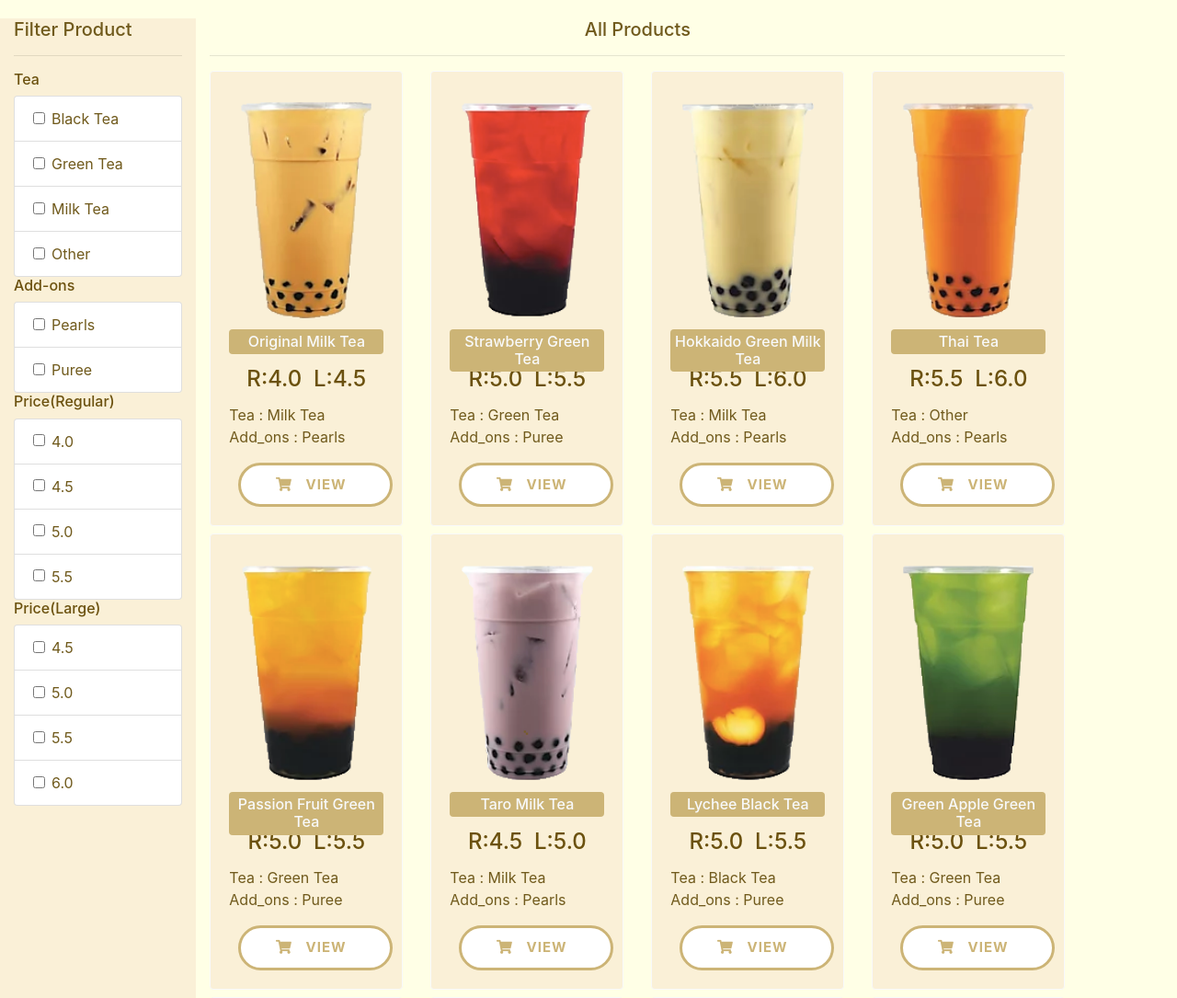
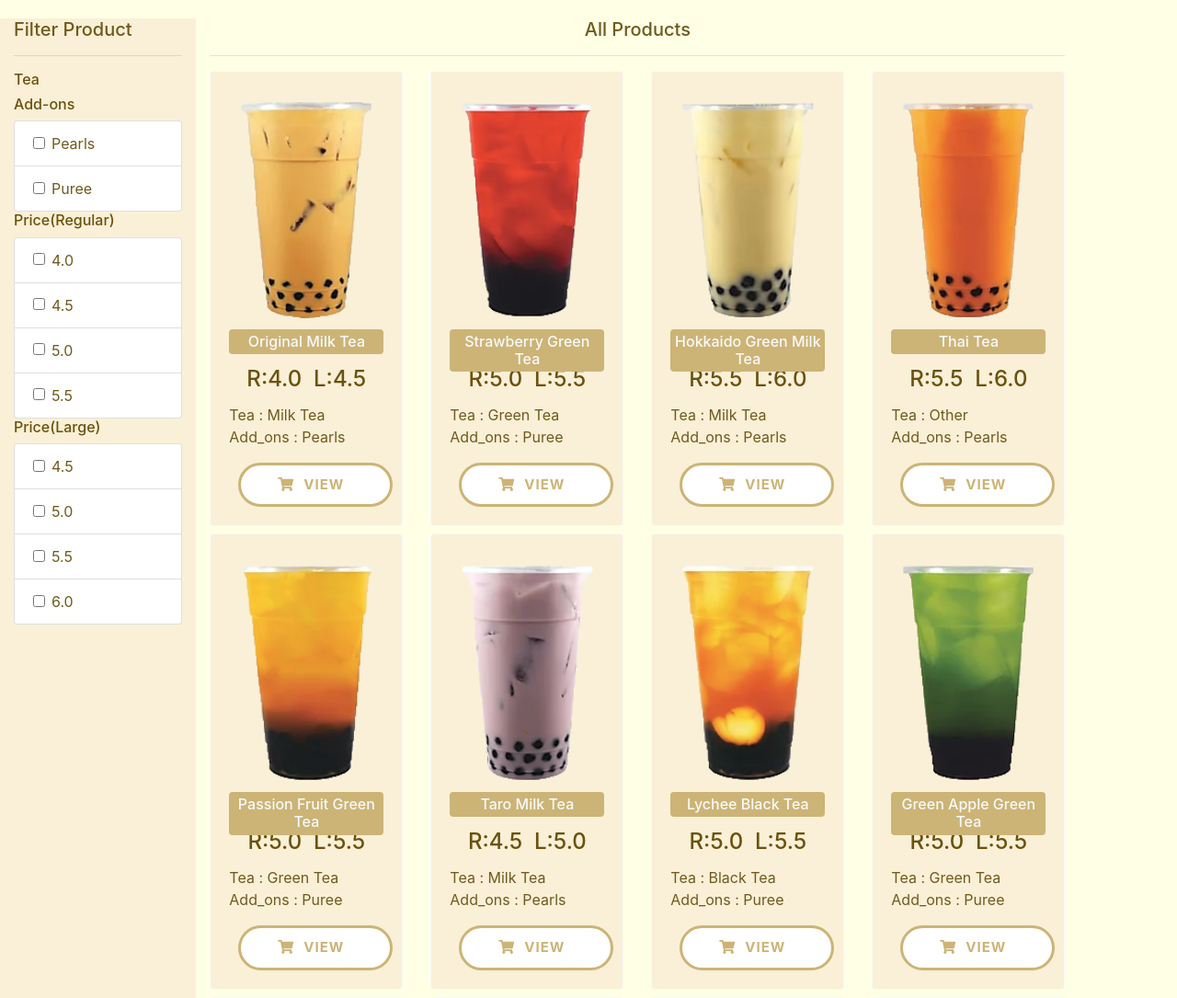
Before and after one commit to dshafqat/IAT352-PA, a PHP site: page / in a window 1280 px wide. Shown: the part 60-1145 px from the top of the page at 92% size. Run offline with PHP 8.4, Linux system fonts and the light colour scheme; data comes from the database, SQL or seed files in the repository; some libraries are stand-ins or nearby versions.

Commit message:
Update index.php

```diff
--- a/index.php
+++ b/index.php
@@ -1,3 +1,4 @@
+<!-- Please import the sql file in the folder to see the list-->
 <?php
 require 'config.php';
 ?>
@@ -49,19 +50,7 @@ require 'config.php';
 			<hr>
 			<h6 class="filtertitle">Tea</h6>
 			<ul class="list-group">
-				<?php
-				$sql="SELECT DISTINCT tea FROM products ORDER BY tea";
-				$result=$conn->query($sql);
-				while($row=$result->fetch_assoc()){
-				?>
-				<li class="list-group-item">
-					<div class="form-check">
-						<label class="form-check-label">
-							<input type="checkbox" class="form-check-input product_check" value="<?= $row['tea']; ?> " id="tea"><?= $row['tea'];?>
-						</label>
-					</div>
-				</li>
-			<?php } ?>
+
 			</ul>
 
 			<h6 class="filtertitle">Add-ons</h6>
@@ -119,15 +108,13 @@ require 'config.php';
 		<div class="col-lg-9">
 			<h5 class="text-center" id="textChange">All Products</h5>
 			<hr>
-			<div class="text-center">
-				<img src="img/loader.gif" id="loader" widtg="200" style="display:none;">
-			</div>
 			<div class="row" id="result">
 				<?php
 					$sql="SELECT * FROM products";
 					$result=$conn->query($sql);
 					while($row=$result->fetch_assoc()){
 				?>
+				<!-- Card view for product page, write the data from database-->
 				<div class="col-md-3 mb-2">
 					<div class="card-deck">
 						<div class="card border-secondary border-light">
@@ -142,7 +129,13 @@ require 'config.php';
 										Tea : <?= $row['tea']; ?><br>
 										Add_ons : <?= $row['add_on']; ?><br>
 									</p>
-									<a href="product-info.php" class="btn cart"> View</a>
+									<a onclick="myFunction(<?= $row['id']; ?>)" class="btn cart">View</a>
+
+									<script>
+										function myFunction(selectedid){
+  											window.location.href ="product-info.php?uid="+selectedid;
+										}
+									</script>
 								</div>
 							</div>
 						</div>
@@ -152,7 +145,9 @@ require 'config.php';
 		</div>
 	</div>
 </div>
+<!-- Call the function for filter-->
 <script type="text/javascript">
+
 	$(document).ready(function(){
 
 		$(".product_check").click(function(){
```
